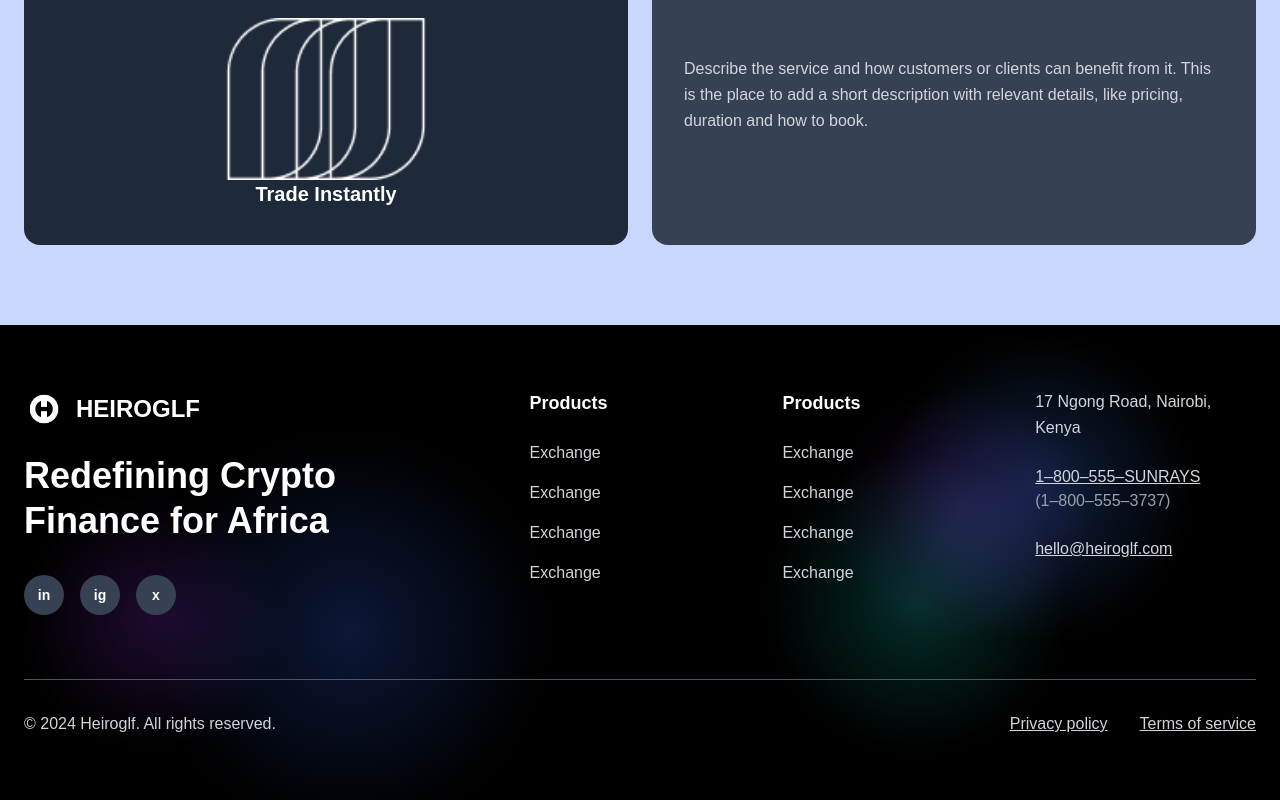
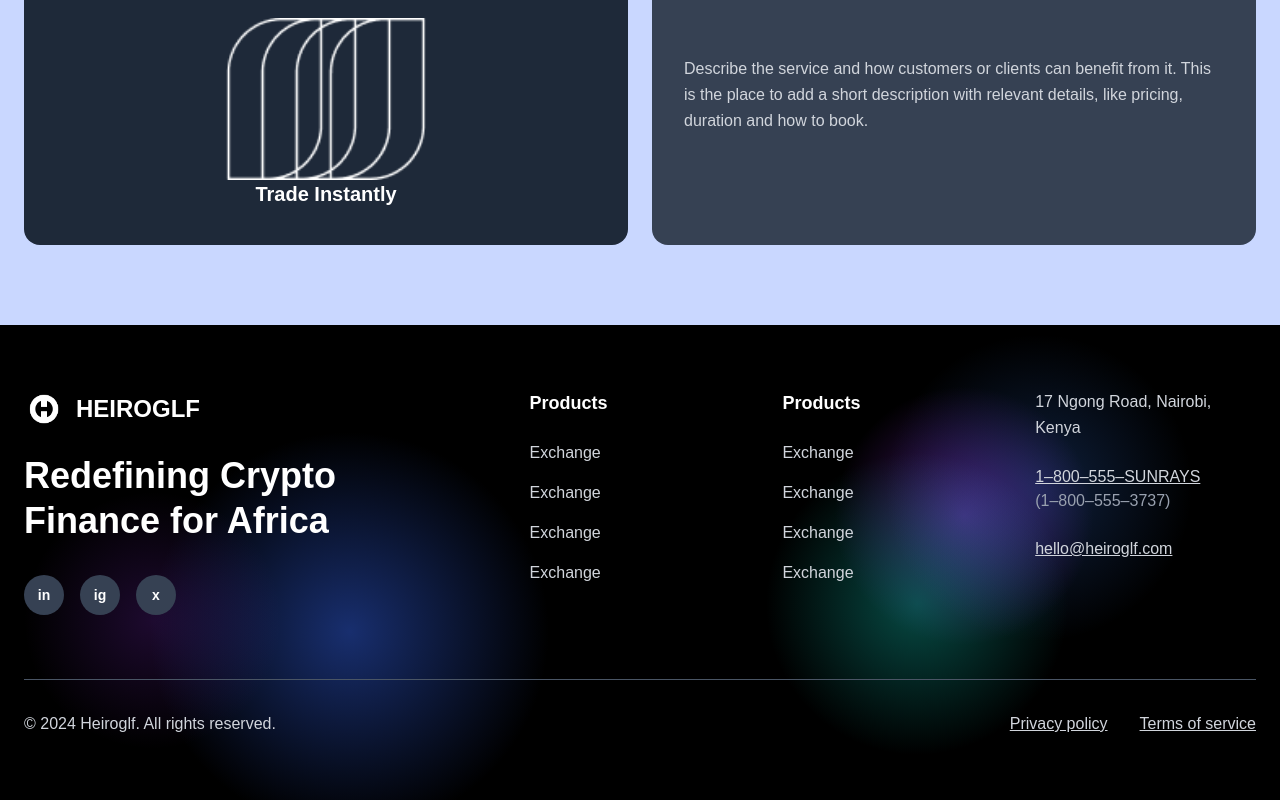
Before and after one commit to NateOs/annologic-ui, a Next.js app: page / in a window 1280 px wide. Shown: the part 2979-3779 px from the top of the page. Built offline with nearby package versions, Linux system fonts and the light colour scheme.

Commit message:
fix: additional touches

```diff
--- a/src/components/Footer.tsx
+++ b/src/components/Footer.tsx
@@ -64,7 +64,7 @@ export default function Footer() {
       <div className="absolute inset-0">
         {/* Blue blob */}
         <motion.div
-          className="absolute w-96 h-96 rounded-full opacity-40"
+          className="absolute w-96 h-96 rounded-full opacity-80"
           style={{
             background: "radial-gradient(circle, rgb(30, 58, 138) 0%, transparent 70%)",
             left: "10%",
@@ -76,7 +76,7 @@ export default function Footer() {
 
         {/* Purple blob */}
         <motion.div
-          className="absolute w-80 h-80 rounded-full opacity-35"
+          className="absolute w-80 h-80 rounded-full opacity-80"
           style={{
             background: "radial-gradient(circle, rgb(88, 28, 135) 0%, transparent 70%)",
             right: "15%",
@@ -88,7 +88,7 @@ export default function Footer() {
 
         {/* Teal blob */}
         <motion.div
-          className="absolute w-72 h-72 rounded-full opacity-30"
+          className="absolute w-72 h-72 rounded-full opacity-50"
           style={{
             background: "radial-gradient(circle, rgb(13, 148, 136) 0%, transparent 70%)",
             left: "60%",
```
